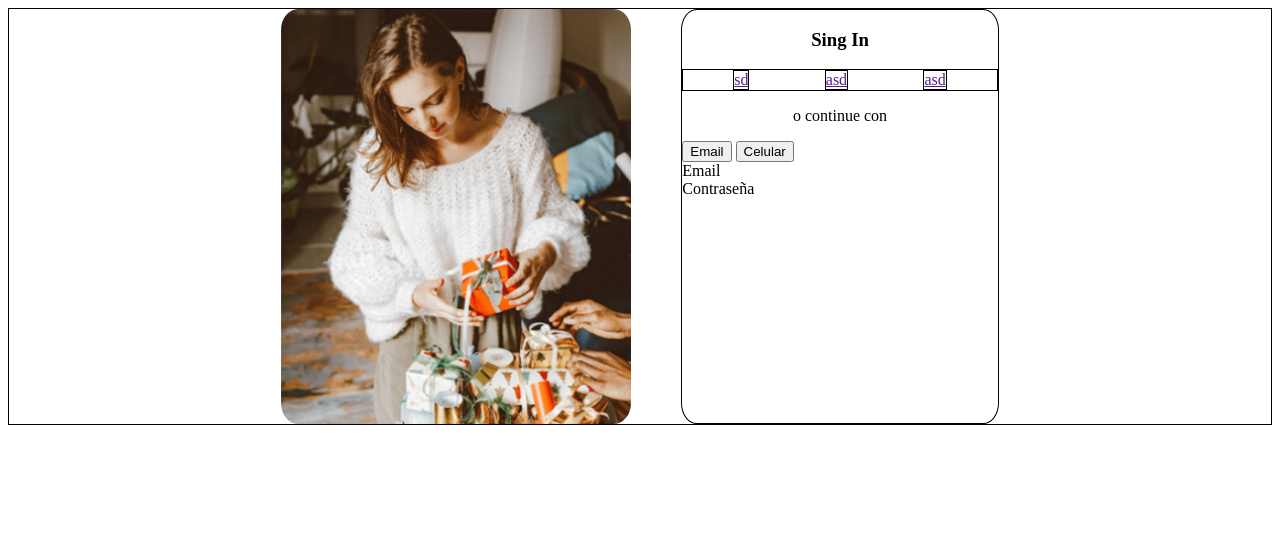
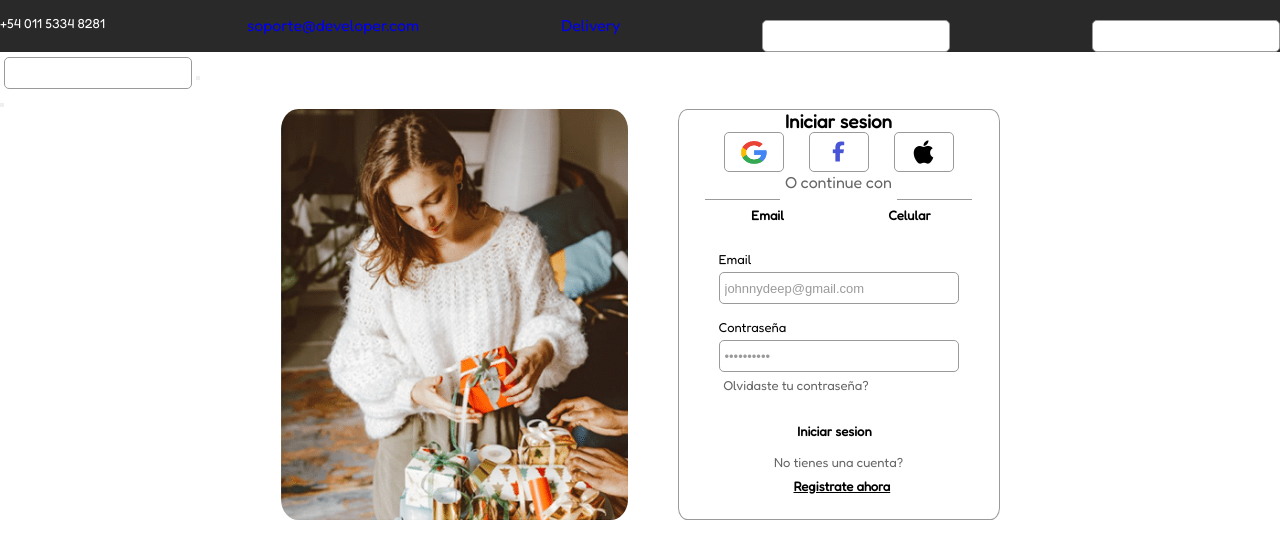
Before and after one commit to martu344/FormularioSimple, a plain HTML site: page index.html in a window 1280 px wide. Drawn offline with Linux system fonts and the light colour scheme.

Commit message:
avanzando

```diff
--- a/Style.css
+++ b/Style.css
@@ -1,6 +1,15 @@
+@import url('https://fonts.googleapis.com/css2?family=Comfortaa:wght@700&family=Fredoka&display=swap');
+*{
+padding: 0;
+margin: 0;
+}
+body{
+    font-family: 'Fredoka', sans-serif;
+}
+
 main{
     /* background-color: black; */
-    border: solid 1px black;
+    /* border: solid 1px black; */
     display: flex;
     align-items: stretch;
     justify-content: center;
@@ -8,27 +17,198 @@ main{
 h1{
    text-align: center;
 }
-img{
+.seccion1{
+    display: flex;
+    background-color: rgb(41, 41, 41);
+    color: white;
+    padding-top: 15px;
+    justify-content: space-between;
+}
+.tel{
+    text-decoration: none;
+    font-size: small;
+    color: white;
+
+}
+.mujer{
     border-radius: 5%;
     margin-right:50px ;
-    width: 350px;
+    width: 380x;
 }
+.dibujo{
+    display: flex;
+    /* border: solid 1px black; */
+    justify-content: center;
+}
+.linea{
+    border-top: solid 1px rgb(155, 154, 154);
+    width: 75px;
+    margin-top: 27px;
+    margin-left: 5px;
+    margin-right: 5px;
+}
+
 .logitos
     {
         display: flex;
         justify-content: space-between;
-        border: solid 1px black;
-        padding: 0 50px;
+        /* border: solid 1px black; */
+        padding: 0px 45px;
+        flex-wrap: nowrap;
+        align-content: center;
+        /* height: 50px; */
     }
-.logito{
-    border: solid 1px black;
+
+.g{
+    /* border: solid 1px rgb(155, 154, 154); */
+    width: 40px;
+    height: 35px;
+    margin-top: 1.5px;
+
+}
+
+.botonlogo{
+    border: solid 1px rgb(155, 154, 154);
+    border-radius: 5px;
+    width: 60px;
+    height: 40px;
+    padding:0;
+    background-color: white;
+}
+i{
+    text-align: center;
+
+}
+.fa-facebook-f{
+    color: rgb(71, 85, 214);
+}
+
+.botonlogo:hover{
+    transform: scale(1.2);
+
 }
 .formulario{
-    border: solid 1px black;
+    border: solid 1px rgb(155, 154, 154);
     flex: 0 0 25%;
-    border-radius: 5%;
+    border-radius: 3%;
+    padding-bottom: 5px;
 }
 .division{
     /* ver como hacer las lineas */
     text-align: center;
+    font-size: medium;
+    color: rgb(104, 103, 103);
+    font-weight: 590;
+
 }
+
+a{
+    text-decoration: none;
+        /* border: solid 1px black; */
+
+}
+
+.boton{
+    display: flex;
+    justify-content: space-between;
+    margin:0 50px;
+    padding: 0 0px;
+    /* border: solid 1px black; */
+}
+.boton1{
+    line-height: 15px;
+    font-size: small;
+    text-align: center;
+    color: black;
+    font-weight: bolder;
+    /* border: solid 1px black; */
+    width: 50px;
+    padding: 8px 14px;
+
+    /* width: 55px;
+    height: 15px; */
+}
+.boton1:hover{
+    width: 50px;
+    font-weight: lighter;
+    padding: 8px 14px;
+    border-radius: 10px;
+    /* border: solid 1px black; */
+    background-color: orangered;
+    color: white;
+}
+form{
+    /* border: solid 1px black; */
+    display: flex;
+    flex-direction: column;
+    padding: 0px 40px;
+    margin-top: 5px;
+}
+label{
+    font-size: small;
+    margin-top: 15px;
+    font-weight: 590;
+}
+
+input{
+    height: 30px;
+    margin-top: 5px;
+    border-radius: 5px;
+    border-style: none;
+    border: solid 1px rgb(155, 154, 154);
+    padding: 0px 5px;
+    font-size: small;
+    color: rgb(155, 154, 154);
+}
+.Olvidaste{
+    /* border: solid 1px #353535; **/
+    font-size: small;
+    font-weight: 590;
+    margin: 5px;
+    color: rgb(104, 103, 103);
+}
+.boton2{
+    font-size: small;
+    margin-top: 15px;
+    text-decoration-style: none;
+    text-align: center;
+    /* border: solid 1px #353535; */
+    width: 100px;
+    margin-left: 50px;
+    padding: 10px 16px;
+    border-radius: 10px;
+    font-weight: bolder;
+
+
+}
+.boton2:hover{
+    font-weight: lighter;
+    padding: 10px 16px;
+    border-radius: 10px;
+    /* border: solid 1px black; */
+    background-color: orangered;
+    color: white;
+}
+.noaccount{
+    font-size: small;
+    margin: 5px;
+    text-align: center;
+    color: rgb(104, 103, 103);
+    font-weight: 590;
+}
+.registro{
+    margin-left: 115px;
+    /* border: solid 1px black; */
+    text-align: center;
+    text-decoration: underline;
+    line-height: 15px;
+    font-size: small;
+    color: black;
+    font-weight: bolder;
+    /* border: solid 1px black; */
+}
+
+.registro:hover{
+    font-size: small;
+    color: orangered;
+}
--- a/index.html
+++ b/index.html
@@ -6,27 +6,64 @@
     <meta name="viewport" content="width=device-width, initial-scale=1.0">
     <title>Document</title>
     <link rel="stylesheet" href="Style.css">
+    <script src="https://kit.fontawesome.com/bb766f1cb4.js" crossorigin="anonymous"></script>
 </head>
 <body>
     <header>
+        <section class="seccion1">
+            <a class="tel" href="#">+54 011 5334 8281</a>
+            <a href="#">soporte@developer.com</a>
+            <a href="#">Delivery</a>
+            <input type="text">
+            <input type="text">
+        </section>
+        <section>
+            <img src="" alt="">
+            <input type="text">
+            <button></button>
+            <a href="#"></a>
+            <a href="#"></a>
+            <a href="#"></a>
+        </section>
+        <a href="#"></a>
+        <a href="#"></a>
+        <a href="#"></a>
+        <a href="#"></a>
+        <a href="#"></a>
+        <a href="#"></a>
+        <button></button>
+        <section>
 
+        </section>
     </header>
     <main>
-        <img src="Captura.PNG" alt="">
+        <img class="mujer" src="Captura.PNG" alt="">
         <section class="formulario">
             <section>
-                <h1>Sing In</h1>
+                <h1>Iniciar sesion</h1>
                 <div class="logitos">
-                    <a class="logito" href="">sd</a>
-                    <a class="logito" href="">asd</a>
-                    <a class="logito" href="">asd</a>
+                    <button class="botonlogo"><img class= "g"src="iconogoogle.png" alt=""></button>
+                    <button class="botonlogo"><i class="fa-brands fa-facebook-f fa-xl"></i></button>
+                    <button class="botonlogo"><i class="fa-brands fa-apple fa-2xl"></i></button>
                 </div>
             </section>
-                <p class="division">o continue con</p>
-                <button>Email</button>
-                <button>Celular</button>
-                <form action="">Email</form>
-                <form >Contraseña</form>
+            <section class="dibujo">
+            <p class="linea" ></p><p class="division">O continue con</p><p class="linea" ></p>
+            </section>
+            <section class="boton">
+                <a class="boton1" href="">Email </a>
+                <a class="boton1" href="">Celular </a>
+            </section>
+                <form class="form" action="">
+                    <label for="1">Email</label>
+                    <input type="email" id="1" value="johnnydeep@gmail.com">
+                    <label for="2">Contraseña</label>
+                    <input type="password" id="2" value="#u8S77A@1!">
+                    <p class="Olvidaste" >Olvidaste tu contraseña?</p>
+                    <a class="boton2">Iniciar sesion</a>
+                </form>
+                <p class="noaccount">No tienes una cuenta?</p>
+                <a class="registro" href="">Registrate ahora</a>
         </section>
 
     </main>
```
Also changed, not shown: iconogoogle.png (added).
